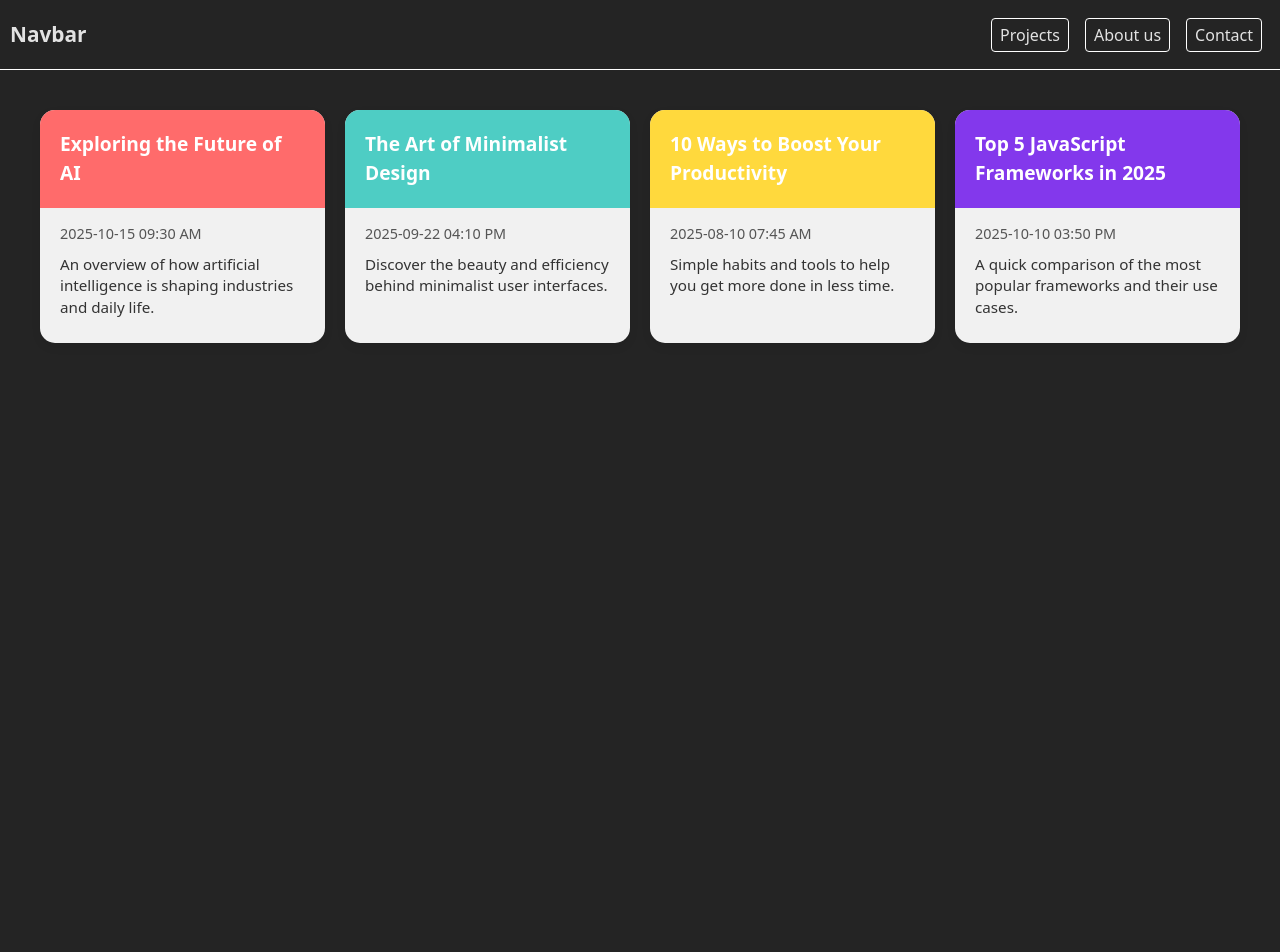
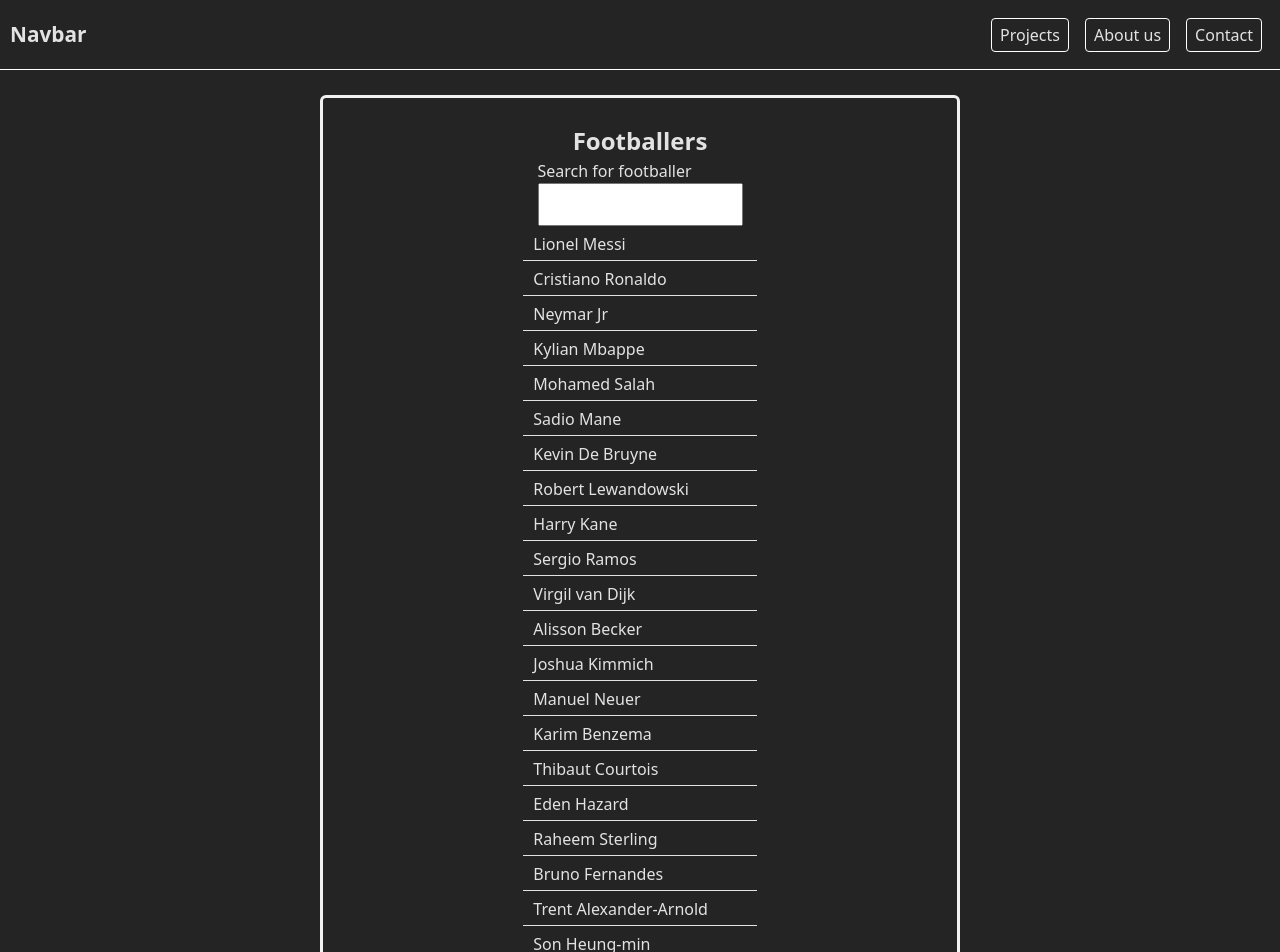
Before and after one commit to sameershah7/React, a React (Vite) app: page / in a window 1280 px wide. Shown: the top 952 px of the page. Before the commit the page ends 800 px from the top, so only its background shows below. Built offline with nearby package versions, Linux system fonts and the light colour scheme.

Commit message:
learn about hooks and do some experiments and make minSearch prject

```diff
--- a/src/App.jsx
+++ b/src/App.jsx
@@ -1,13 +1,15 @@
 import './App.css'
 import Navbar from './components/Navbar'
 import  CardList  from './components/CardList'
+import SearchFootballer from './components/SearchFootballer_intro_hooks'
 
 function App() {
 
   return (
     <>
       <Navbar/>
-      <CardList/>
+      {/* <CardList/> */}
+      <SearchFootballer/>
     </>
   )
 }
--- /dev/null
+++ b/src/components/SearchFootballer_intro_hooks.jsx
@@ -0,0 +1,123 @@
+import React, { useRef, useState, useEffect } from "react";
+
+// the footballers array
+const footballersApi = [
+  "Lionel Messi",
+  "Cristiano Ronaldo",
+  "Neymar Jr",
+  "Kylian Mbappe",
+  "Mohamed Salah",
+  "Sadio Mane",
+  "Kevin De Bruyne",
+  "Robert Lewandowski",
+  "Harry Kane",
+  "Sergio Ramos",
+  "Virgil van Dijk",
+  "Alisson Becker",
+  "Joshua Kimmich",
+  "Manuel Neuer",
+  "Karim Benzema",
+  "Thibaut Courtois",
+  "Eden Hazard",
+  "Raheem Sterling",
+  "Bruno Fernandes",
+  "Trent Alexander-Arnold",
+  "Son Heung-min",
+  "Pierre-Emerick Aubameyang",
+  "Sergio Aguero",
+  "Luis Suarez",
+  "Luka Modric",
+  "Casemiro",
+  "Frenkie de Jong",
+  "Gerard Pique",
+  "Marc-Andre ter Stegen",
+  "Keylor Navas",
+  "Angel Di Maria",
+  "N'Golo Kante",
+  "Kai Havertz",
+  "Timo Werner",
+  "Hakim Ziyech",
+  "Christian Pulisic",
+  "Mason Mount",
+  "Olivier Giroud",
+  "Tammy Abraham",
+  "Kepa Arrizabalaga",
+  "Ben Chilwell",
+  "Thiago Silva",
+  "Kurt Zouma",
+  "John Terry",
+  "Didier Drogba",
+  "Frank Lampard",
+  "Ashley Cole",
+  "Petr Cech",
+];
+
+// Custom hook i should have create in another file
+const useDebounce = (value, delay) => {
+  const [debounceValue, setDebounceValue] = useState(value);
+  // I can used another hook inside
+  useEffect(() => {
+    const handler = setTimeout(() => {
+      setDebounceValue(value);
+    }, delay);
+    return () => clearTimeout(handler);
+  }, [value, delay]);
+
+  return debounceValue;
+};
+
+export default function SearchFootballer() {
+  const [query, setQuery] = useState("");
+  const [response, setResponse] = useState([]);
+  const debouncedQuery = useDebounce(query, 800);
+
+  useEffect(() => {
+    const result = footballersApi.filter((footballer) =>
+      footballer.toLowerCase().includes(debouncedQuery.toLowerCase())
+    );
+    setResponse(result);
+  }, [debouncedQuery]);
+
+  return (
+    <div
+      style={{
+        border: "solid #f1f1f1",
+        width: "50vw",
+        margin: "auto",
+        marginTop: "25px",
+        borderRadius: "6px",
+        padding: "25px",
+        display: "flex",
+        flexDirection: "column",
+        justifyContent: "center",
+        alignItems: "center",
+      }}
+    >
+      <h2>Footballers</h2>
+      <div>
+        <label htmlFor="search" style={{ display: "block" }}>
+          Search for footballer
+        </label>
+        <input
+          style={{ padding: "12px" }}
+          value={query}
+          id="search"
+          onChange={(e) => setQuery(e.target.value)}
+        />
+      </div>
+      <div>
+        <ul>
+          {response.length > 0
+            ? response.map((player, i) => (
+                <li key={i} style={{ listStyle: "none" , padding: "4px 10px", marginTop: "2px", borderBottom: "1px solid"}}>
+                  {player}
+                </li>
+              ))
+            :
+            <li style={{listStyle: "none", padding: "10px"}}>Result Not found</li>
+          }
+        </ul>
+      </div>
+    </div>
+  );
+}
```
